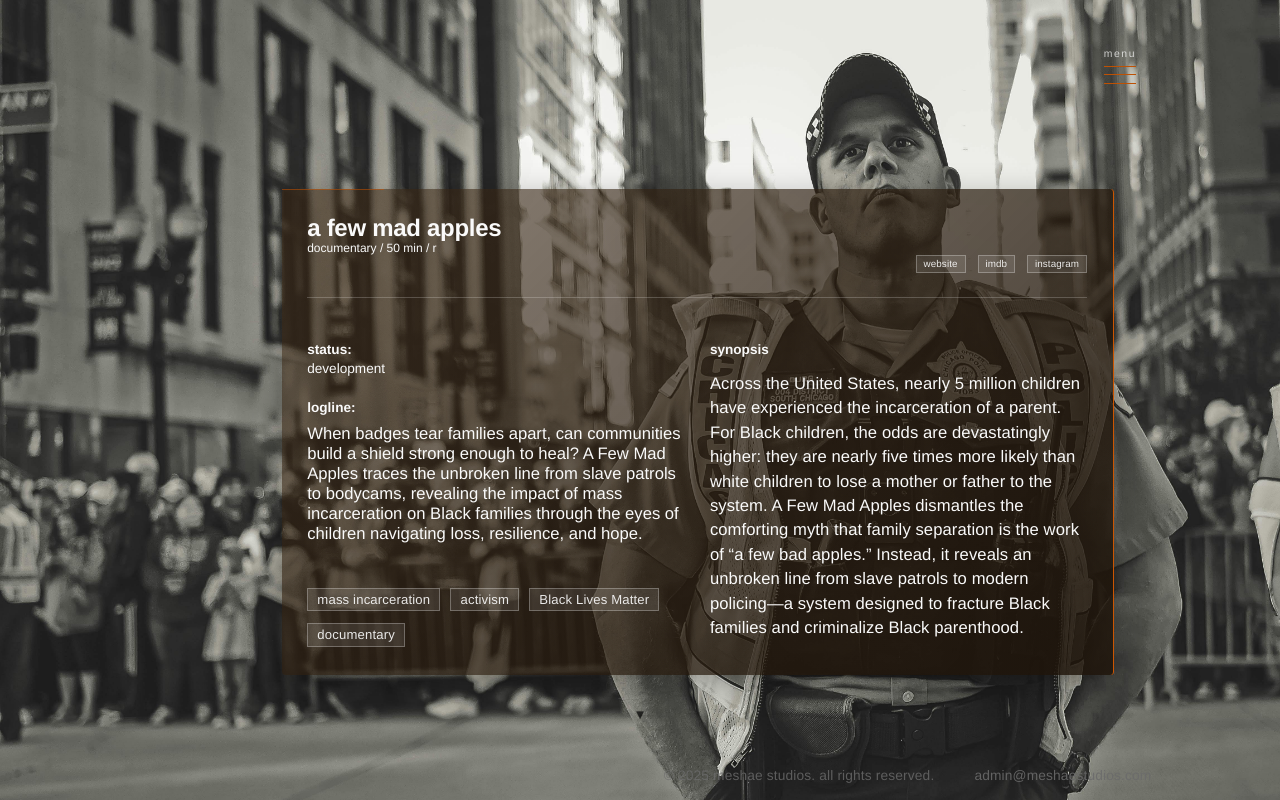
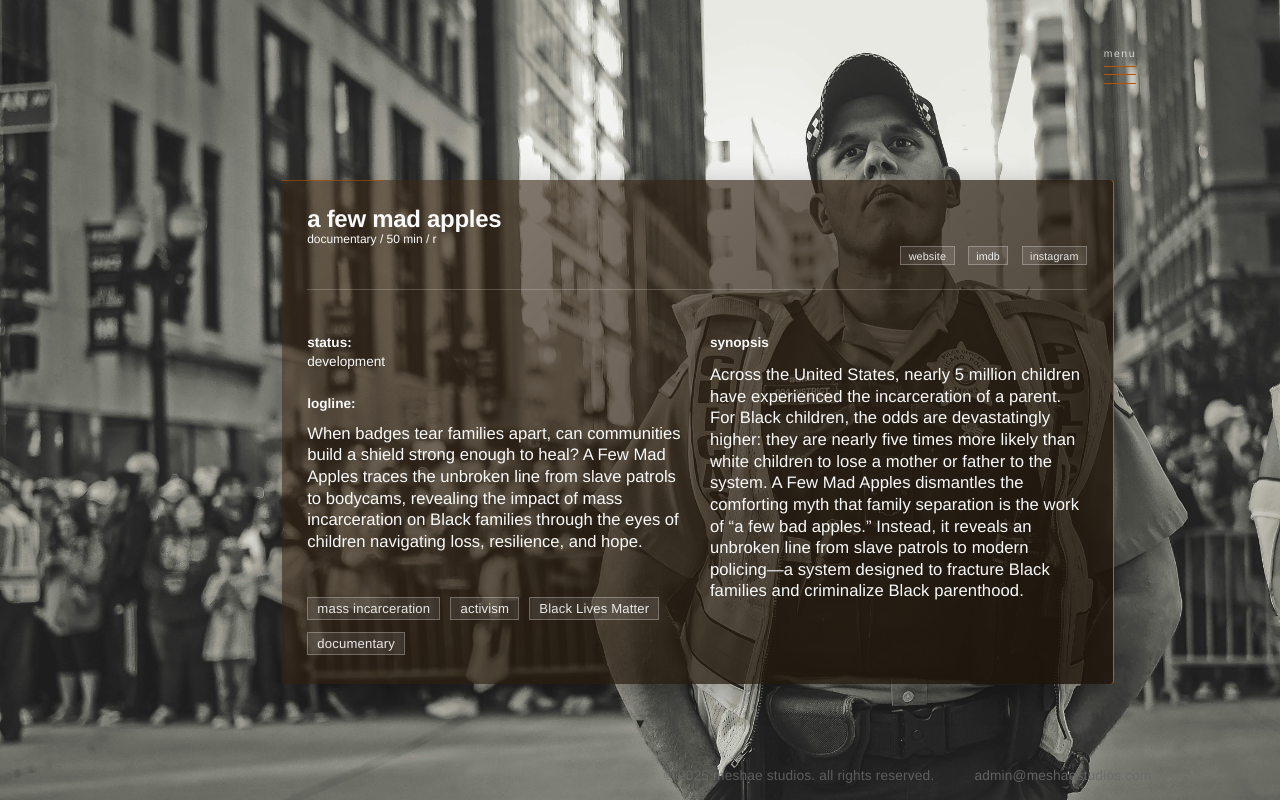
Before and after one commit to shaundawson/meshaestudios, a React (Create React App) app: page /storylab in a window 1280 px wide. Built offline with nearby package versions, Linux system fonts and the light colour scheme.

Commit message:
Update Story_Lab.module.css

```diff
--- a/src/styles/Story_Lab.module.css
+++ b/src/styles/Story_Lab.module.css
@@ -135,7 +135,7 @@
     align-items: flex-start;
     justify-content: flex-end;
     gap: 1em;
-    font-size: 0.75rem;
+    font-size: 0.82rem;
     font-weight: 300;
     letter-spacing: 0;
 }
@@ -191,7 +191,7 @@
 p {
     margin: 0 0 1.15rem 0;
     font-size: 1.14rem;
-    line-height: 1.47;
+    line-height: 1.30 !important;
     font-weight: 400;
     letter-spacing: .005em;
     color: var(--pale);
@@ -252,6 +252,7 @@ p {
     font-size: 1.04rem;
     color: var(--pale);
     margin: 0 0 1.2em;
+    line-height: 1.30em;
 
 }
 
```
